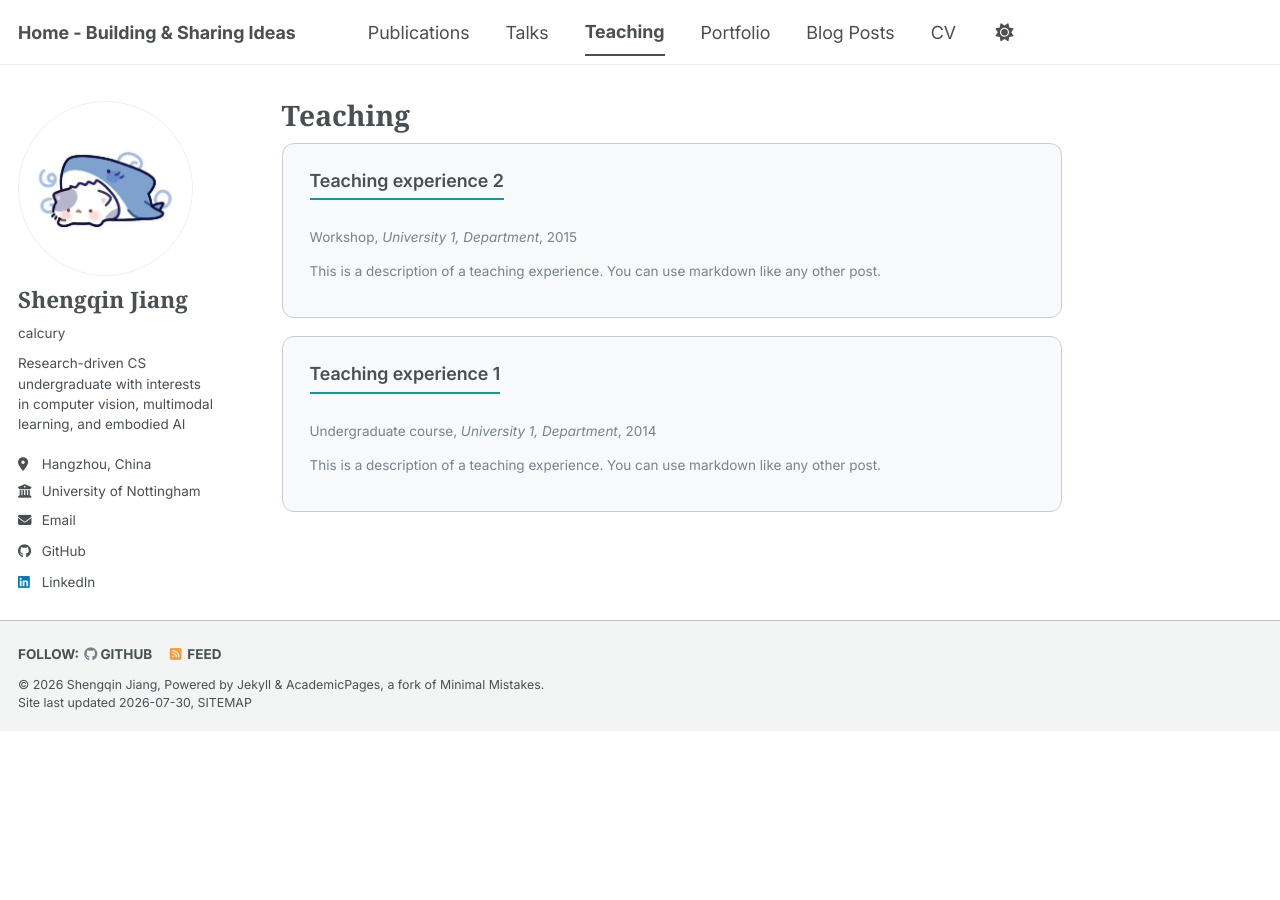
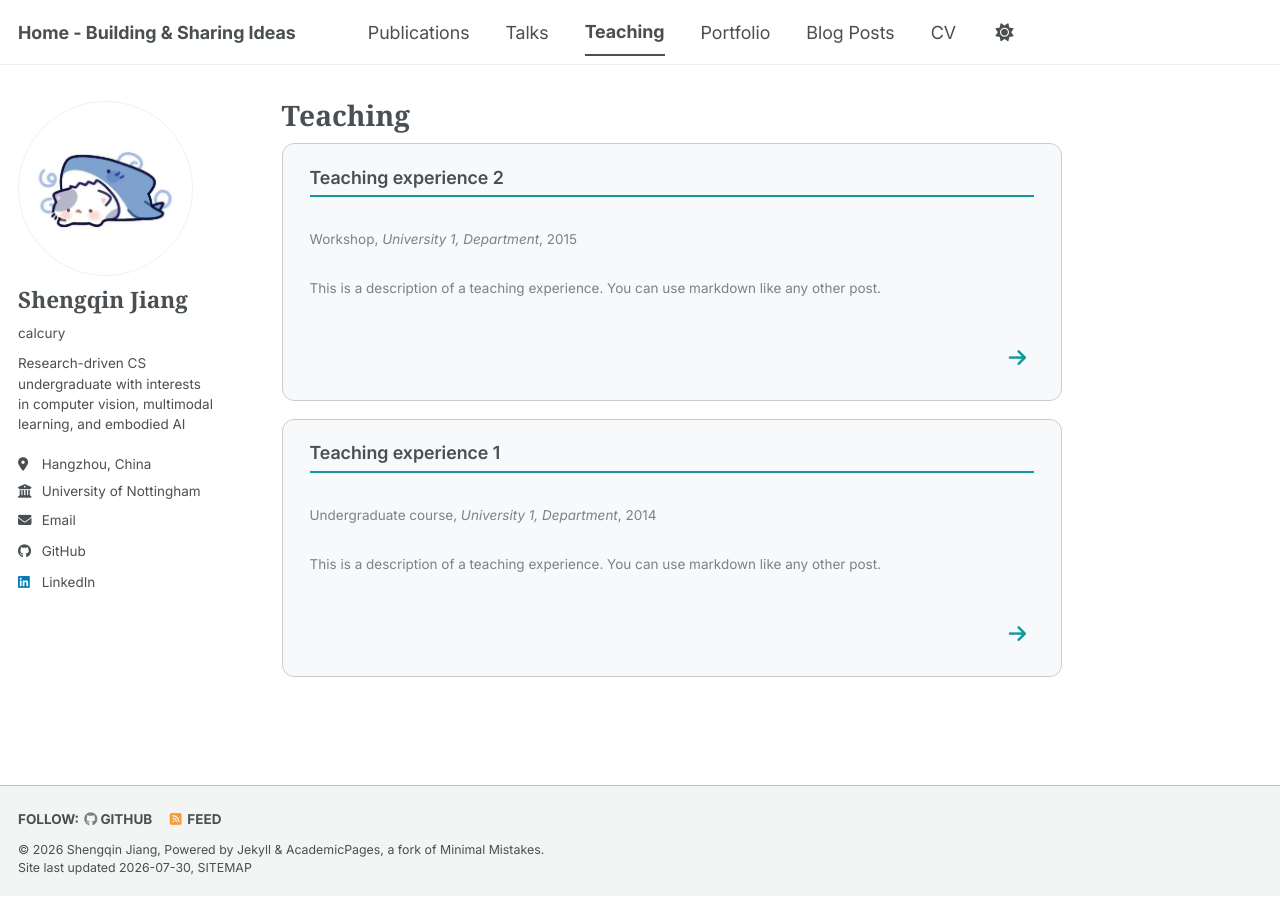
Before and after one commit to calcury/calcury.github.io, a Jekyll site: the page built from _pages/teaching.html, in a window 1280 px wide. Built offline with Jekyll 4.4.1, drawn with Linux system fonts in a browser that asks for light colours; a style sheet for code colours, icons or effects is not loaded.

Commit message:
feat: add page card

```diff
--- a/_includes/archive-single.html
+++ b/_includes/archive-single.html
@@ -26,13 +26,7 @@
       </div>
     {% endif %}
 
-    <h2 class="archive__item-title" itemprop="headline">
-      {% if post.link %}
-        <a href="{{ post.link }}">{{ title }}</a> <a href="{{ base_path }}{{ post.url }}" rel="permalink"><i class="fa fa-link" aria-hidden="true" title="permalink"></i><span class="sr-only">Permalink</span></a>
-      {% else %}
-        <a href="{{ base_path }}{{ post.url }}" rel="permalink">{{ title }}</a>
-      {% endif %}
-    </h2>
+    <h2 class="archive__item-title" itemprop="headline">{{ title }}</h2>
 
     {% if post.read_time %}
       <p class="page__meta"><i class="fa fa-clock" aria-hidden="true"></i> {% include read-time.html %}</p>
@@ -80,5 +74,8 @@
       <p><a href="{{ post.bibtexurl }}">Download Bibtex</a></p>
     {% endif %}
 
+    <a href="{{ base_path }}{{ post.url }}" class="card-arrow" aria-label="View details">
+      <i class="fas fa-arrow-right" aria-hidden="true"></i>
+    </a>
   </article>
 </div>
--- a/_sass/layout/_tabbed.scss
+++ b/_sass/layout/_tabbed.scss
@@ -8,6 +8,9 @@
   margin-bottom: 1em;
 
   > .archive__item {
+    display: flex;
+    flex-direction: column;
+    gap: 0.25em;
     background: var(--card-bg, #f8f9fa);
     border: 1px solid var(--card-border, #c8ccd0);
     border-radius: 12px;
@@ -25,15 +28,7 @@
     font-size: 1em;
     font-family: $sans-serif;
     font-weight: 600;
-
-    a {
-      color: var(--global-text-color);
-      text-decoration: none;
-
-      &:hover {
-        color: var(--global-link-color);
-      }
-    }
+    color: var(--global-text-color);
   }
 
   .page__meta,
@@ -54,6 +49,25 @@
     border-radius: 6px;
     text-decoration: none;
     font-weight: 500;
+  }
+
+  .card-arrow {
+    align-self: flex-end;
+    display: inline-flex;
+    align-items: center;
+    justify-content: center;
+    padding: 0.5em 0.7em;
+    margin-top: 0.5em;
+    margin-right: -0.3em;
+    border-radius: 8px;
+    color: var(--global-link-color);
+    text-decoration: none;
+    font-size: 1.1em;
+    transition: background 0.2s ease;
+
+    &:hover {
+      background: var(--badge-bg, rgba(17, 153, 158, 0.12));
+    }
   }
 }
 
```
Also changed, not shown: _includes/archive-single-talk.html (+4 -7 lines).
